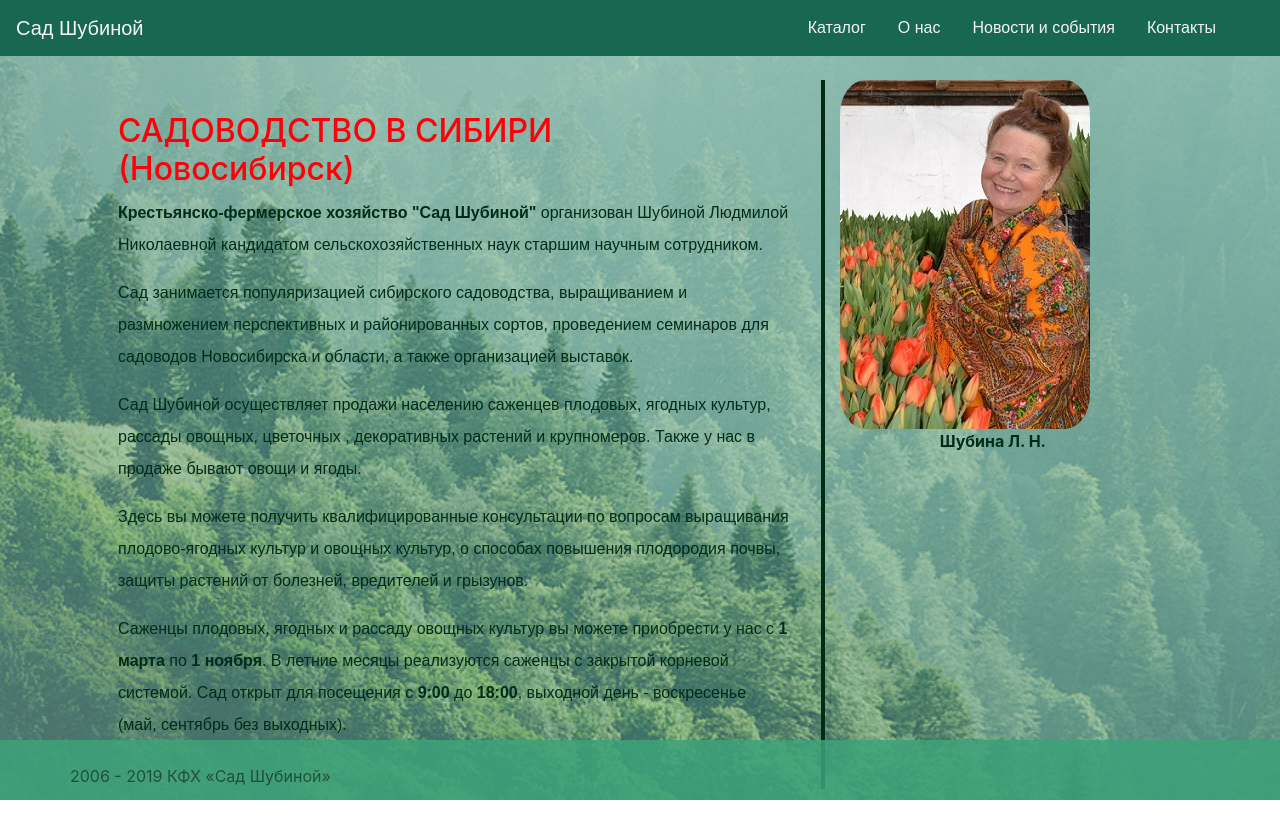
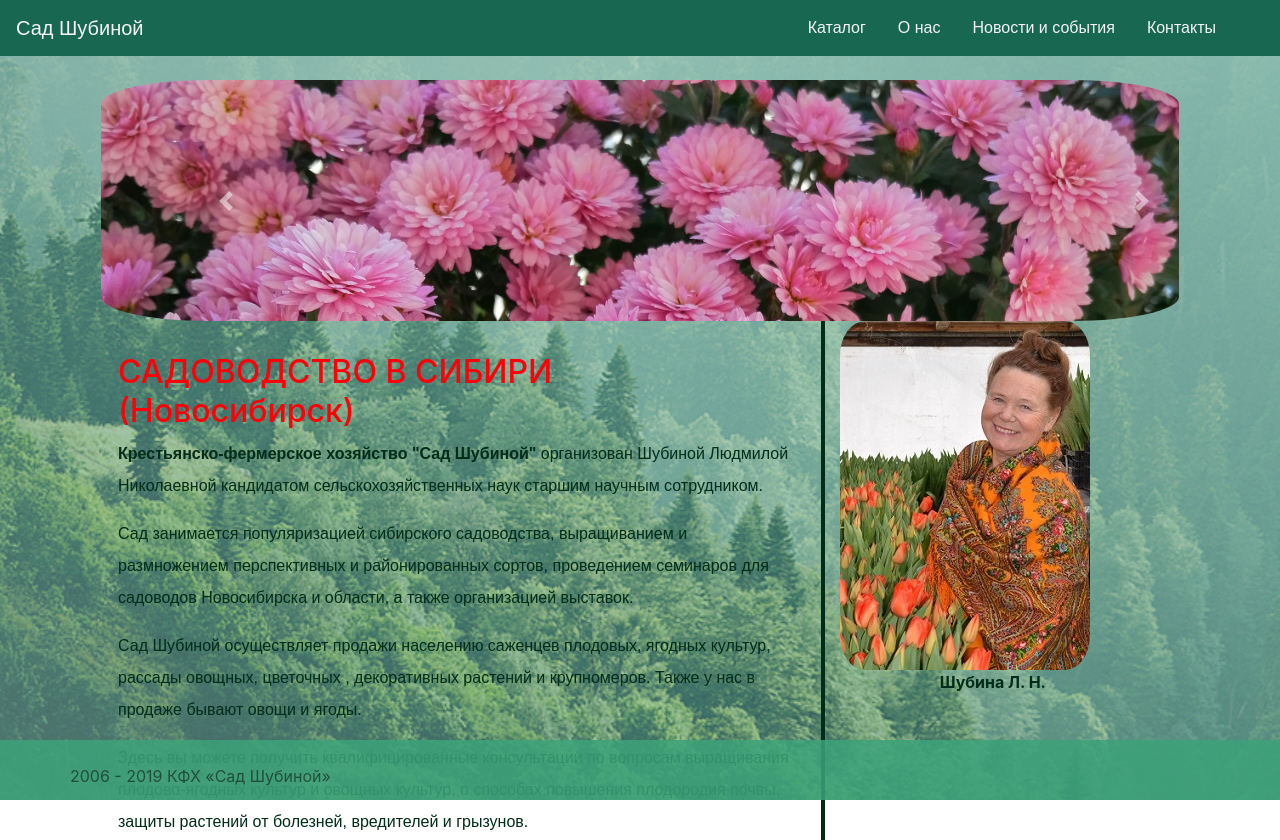
Before and after one commit to stacyluk/subina_site, a PHP site: page / in a window 1280 px wide. Shown: the top 840 px of the page. Before the commit the page ends 800 px from the top, so only its background shows below. Run offline with PHP 8.4, Linux system fonts and the light colour scheme; some libraries are stand-ins or nearby versions.

Commit message:
add carousel on home page

```diff
--- a/views/home_view.php
+++ b/views/home_view.php
@@ -1,12 +1,12 @@
 <!-- begin page content -->
 <div class="home">
-<!--    <div id="carouselExampleControls" class="carousel slide" data-ride="carousel">
+    <div id="carouselExampleControls" class="carousel slide" data-ride="carousel">
         <div class="carousel-inner">
             <div class="carousel-item active">
-                <img class="d-block w-100" href="https://www.youtube.com/channel/UCPpIsB23cYN1gJPji7m795A" src="../public/img/carousel_1.jpg" alt="Подписывайтесь на наш YouTube канал!">
+                <img class="d-block w-100" href="https://www.youtube.com/channel/UCPpIsB23cYN1gJPji7m795A" src="../public/img/carousel1.jpg" alt="Подписывайтесь на наш YouTube канал!">
             </div>
             <div class="carousel-item">
-                <img class="d-block w-100" href="https://www.instagram.com/sad_shubinoy/" src="../public/img/carousel_2.jpg" alt="Подписывайтесь на нас в instagram!">
+                <img class="d-block w-100" href="https://www.instagram.com/sad_shubinoy/" src="../public/img/carousel2.jpg" alt="Подписывайтесь на нас в instagram!">
             </div>
         </div>
         <a class="carousel-control-prev" href="#carouselExampleControls" role="button" data-slide="prev">
@@ -17,7 +17,7 @@
             <span class="carousel-control-next-icon" aria-hidden="true"></span>
             <span class="sr-only">Next</span>
         </a>
-    </div>-->
+    </div>
     <div class="row">
         <div class="col-lg-8 col-md-8 col-sm-12 desc">
             <h2>САДОВОДСТВО В СИБИРИ (Новосибирск)</h2>
```
Also changed, not shown: public/img/carousel1.jpg (added), public/img/carousel2.jpg (added).
